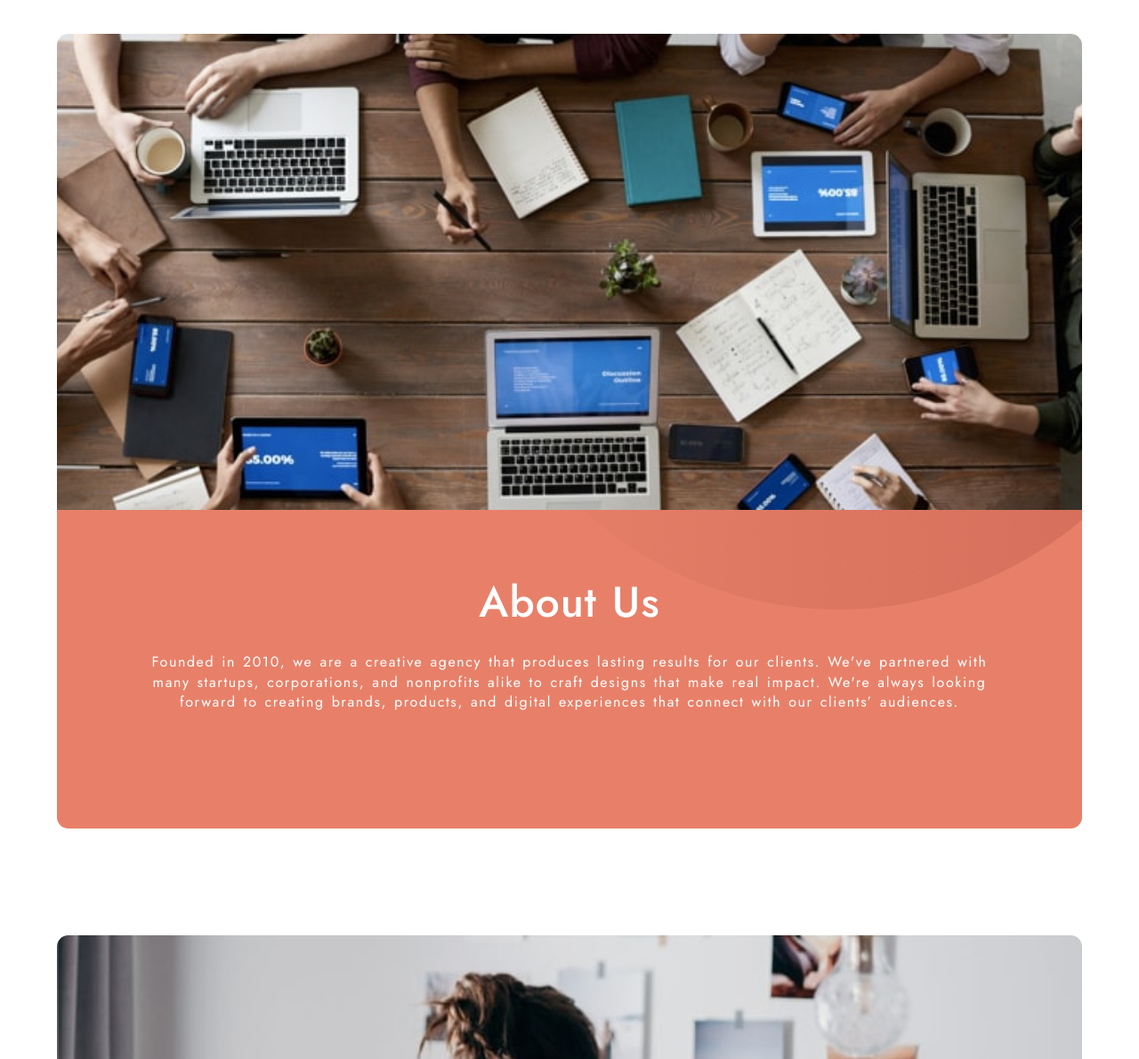
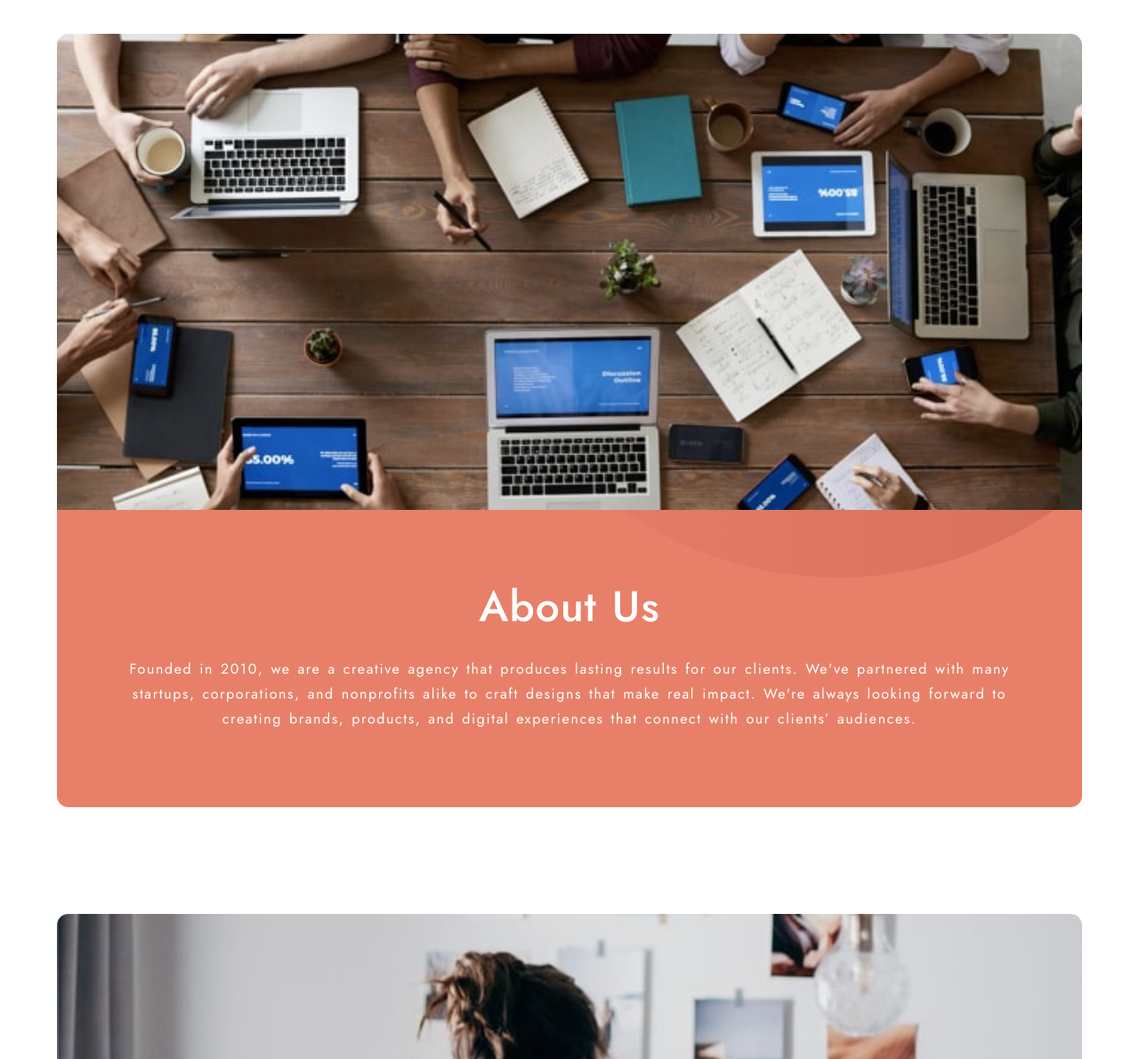
Before and after one commit to scott-parker4/designo, a website: page about.html in a window 1280 px wide. Shown: the part 110-1300 px from the top of the page at 89% size. Drawn offline with Linux system fonts and the light colour scheme.

Commit message:
adjust p line height and contact hero padding

```diff
--- a/about.html
+++ b/about.html
@@ -72,7 +72,7 @@
           id="aboutHeroLrg"
         />
         <div class="hero projectHero aboutHero">
-          <div class="heroText projectHeroText">
+          <div class="heroText projectHeroText" id="aboutHeroText">
             <h1 class="heroHeadline">About Us</h1>
             <p>
               Founded in 2010, we are a creative agency that produces lasting
--- a/css/about.css
+++ b/css/about.css
@@ -70,9 +70,14 @@
 
   .heroText.projectHeroText {
     padding: 80px 95px 80px 95px;
+    margin-bottom: 0;
   }
 
   .aboutUs.contactPage {
     margin: 0;
   }
+
+  #aboutHeroText {
+    padding: 85px 50px;
+  }
 }
--- a/css/styles.css
+++ b/css/styles.css
@@ -20,7 +20,7 @@
   font-size: 16px;
   font-weight: 400;
   letter-spacing: 0.0625rem;
-  line-height: 1.4rem;
+  line-height: 1.75;
   word-spacing: 0.1rem;
 }
 
@@ -37,7 +37,7 @@
 
 h1 {
   font-size: 2rem;
-  line-height: 2.25rem;
+  line-height: 2.25;
   font-weight: 500;
 }
 
@@ -476,7 +476,7 @@
   }
 
   .footerLogo {
-    padding-top: 245px;
+    padding-top: 260px;
   }
 
   .footerNav li:not(:last-child) {
```
